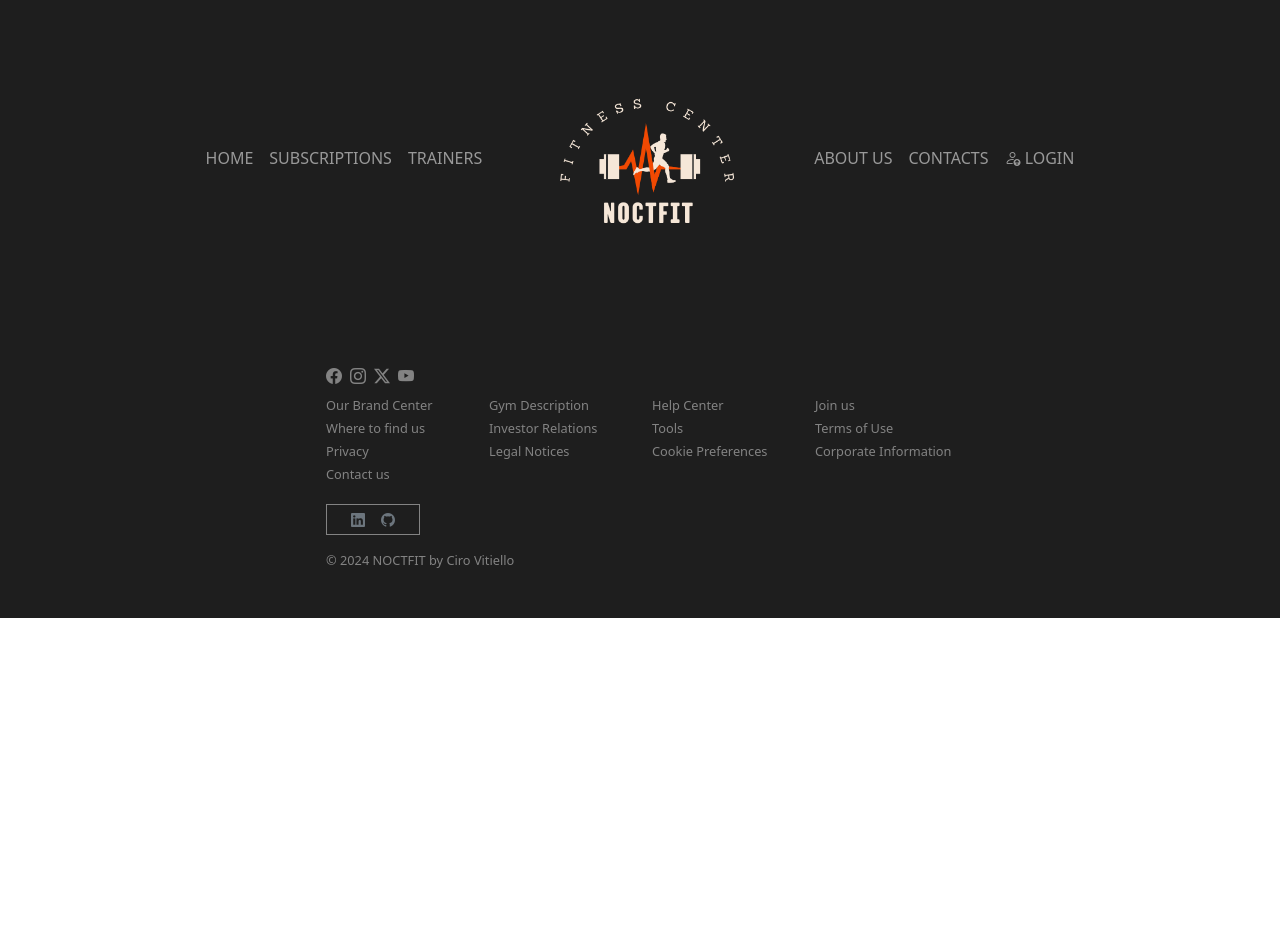
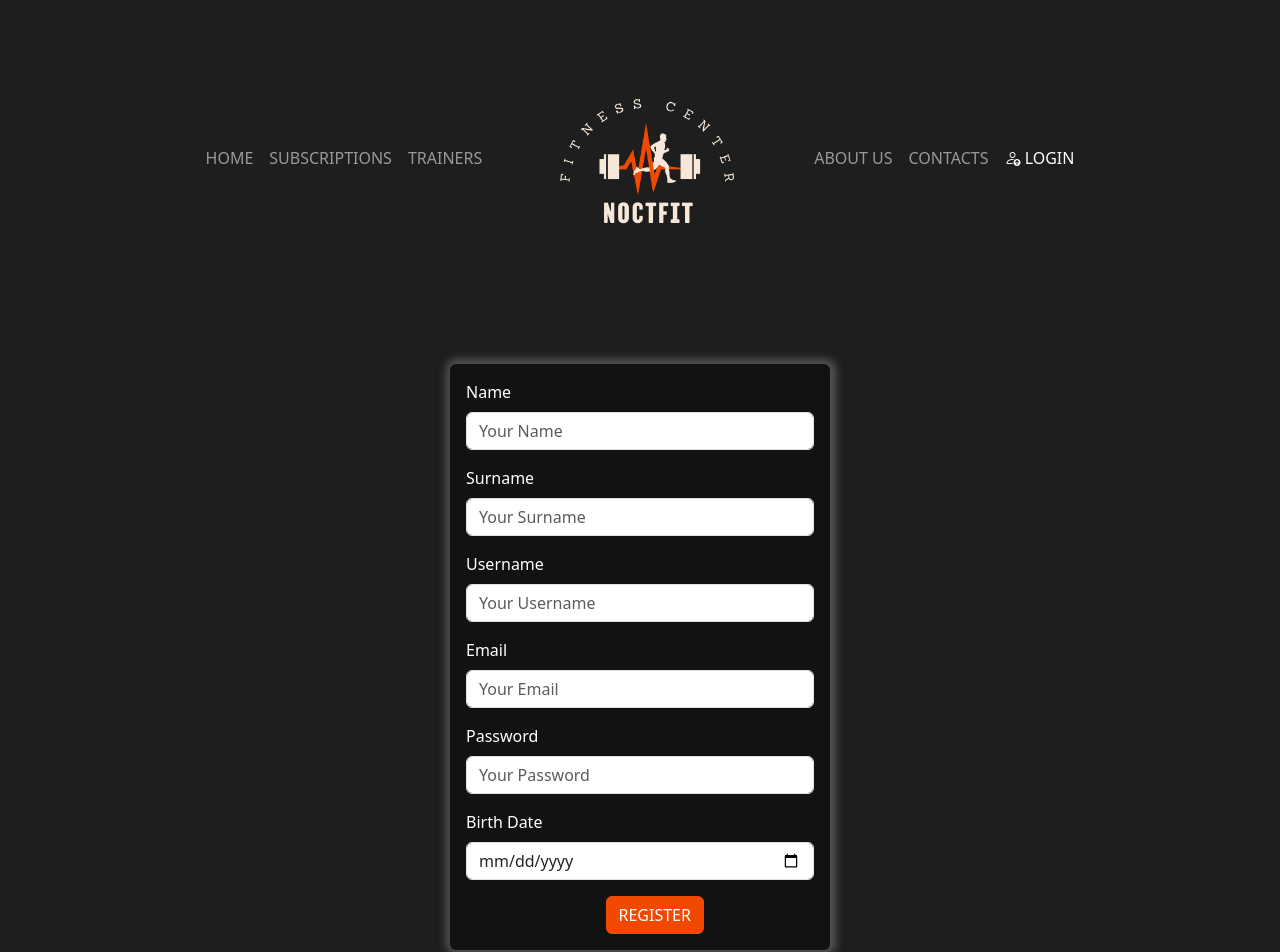
Before and after one commit to Nooxys/CapstoneFrontEnd, a React (Vite) app: page /register in a window 1280 px wide. Shown: the top 952 px of the page. Before the commit the page ends 800 px from the top, so only its background shows below. Built offline with nearby package versions, Linux system fonts and the light colour scheme.

Commit message:
vanilla creation of login and register page

```diff
--- a/src/App.jsx
+++ b/src/App.jsx
@@ -3,16 +3,18 @@ import CustomNavbar from './components/CustomNavbar'
 import CustomFooter from './components/CustomFooter'
 import LoginPage from './components/LoginPage'
 import NotFound from './components/NotFound'
+import RegisterPage from './components/RegisterPage'
 function App() {
   return (
     <>
       <BrowserRouter>
-        <body>
+        <body className="pageBody">
           <header>
             <CustomNavbar />
           </header>
           <Routes>
             <Route element={<LoginPage />} path="login" />
+            <Route element={<RegisterPage />} path="register" />
             <Route element={<NotFound />} path="*" />
           </Routes>
           <footer>
--- a/src/components/CustomNavbar.jsx
+++ b/src/components/CustomNavbar.jsx
@@ -69,7 +69,11 @@ function CustomNavbar() {
               CONTACTS
             </Link>
             <Link
-              className={location === '/login' ? 'nav-link active' : 'nav-link'}
+              className={
+                location === '/login' || location === '/register'
+                  ? 'nav-link active'
+                  : 'nav-link'
+              }
               to="/login"
             >
               <i className="bi bi-person-up"></i> LOGIN
--- a/src/components/LoginPage.jsx
+++ b/src/components/LoginPage.jsx
@@ -1,3 +1,48 @@
-const LoginPage = () => {}
+import { Container, Row, Col } from 'react-bootstrap'
+import Button from 'react-bootstrap/Button'
+import Form from 'react-bootstrap/Form'
+import { Link } from 'react-router-dom'
+
+const LoginPage = () => {
+  return (
+    <Container>
+      <Row className="justify-content-center my-5">
+        <Col xs={10} md={6} lg={4} className="formGrap rounded-2  p-3 ">
+          <Form>
+            <Form.Group className="mb-3" controlId="formBasicEmail">
+              <Form.Label className="text-white">Email</Form.Label>
+              <Form.Control type="email" placeholder="Enter email" />
+            </Form.Group>
+
+            <Form.Group className="mb-3" controlId="formBasicPassword">
+              <Form.Label className="text-white">Password</Form.Label>
+              <Form.Control type="password" placeholder="Password" />
+            </Form.Group>
+            <Form.Group
+              className="mb-3"
+              controlId="formBasicCheckbox"
+            ></Form.Group>
+            <Row className="justify-content-center">
+              <Col xs={3}>
+                <Button variant="primary" type="submit" className="text-white">
+                  LOGIN
+                </Button>
+              </Col>
+              <p className="text-center text-white pt-2">
+                Dont have an account yet?
+                <Link
+                  className="text-primary link-offset-2 link-underline link-underline-opacity-0 ms-1"
+                  to="/register"
+                >
+                  Register here!
+                </Link>
+              </p>
+            </Row>
+          </Form>
+        </Col>
+      </Row>
+    </Container>
+  )
+}
 
 export default LoginPage
--- /dev/null
+++ b/src/components/RegisterPage.jsx
@@ -0,0 +1,54 @@
+import { Button, Col, Container, Form, Row } from 'react-bootstrap'
+import { Link } from 'react-router-dom'
+
+const RegisterPage = () => {
+  return (
+    <Container>
+      <Row className="justify-content-center my-5">
+        <Col xs={10} md={6} lg={4} className="formGrap rounded-2  p-3 ">
+          <Form>
+            <Form.Group className="mb-3">
+              <Form.Label className="text-white">Name</Form.Label>
+              <Form.Control type="text" placeholder="Your Name" />
+            </Form.Group>
+
+            <Form.Group className="mb-3">
+              <Form.Label className="text-white">Surname</Form.Label>
+              <Form.Control type="text" placeholder="Your Surname" />
+            </Form.Group>
+            <Form.Group className="mb-3">
+              <Form.Label className="text-white">Username</Form.Label>
+              <Form.Control type="text" placeholder="Your Username" />
+            </Form.Group>
+            <Form.Group className="mb-3" controlId="formBasicEmail">
+              <Form.Label className="text-white">Email</Form.Label>
+              <Form.Control type="email" placeholder="Your Email" />
+            </Form.Group>
+            <Form.Group className="mb-3" controlId="formBasicPassword">
+              <Form.Label className="text-white">Password</Form.Label>
+              <Form.Control type="password" placeholder="Your Password" />
+            </Form.Group>
+            <Form.Group className="mb-3">
+              <Form.Label className="text-white">Birth Date</Form.Label>
+              <Form.Control type="date" placeholder="Your Birth Date " />
+            </Form.Group>
+
+            <Form.Group
+              className="mb-3"
+              controlId="formBasicCheckbox"
+            ></Form.Group>
+            <Row className="justify-content-center">
+              <Col xs={3}>
+                <Button variant="primary" type="submit" className="text-white">
+                  REGISTER
+                </Button>
+              </Col>
+            </Row>
+          </Form>
+        </Col>
+      </Row>
+    </Container>
+  )
+}
+
+export default RegisterPage
--- a/src/style/style.scss
+++ b/src/style/style.scss
@@ -1,7 +1,7 @@
 // COLORS
 
-// $primary: red;
-
+$primary: #f14902;
+$info: #f6e7d8;
 // CSS
 
 // PER IL FOOTER A BORDO PAGINA, AGIGUNGERE ANCHE FLEX-GROW-1 AL MAIN
@@ -10,6 +10,15 @@
 // #root {
 //   height: 100%;
 // }
+.formGrap {
+  background-color: rgb(19, 18, 18);
+  box-shadow: 1px 0px 8px 5px #545453;
+}
+
+.pageBody {
+  background-color: #1e1e1e;
+}
+
 .navBack {
   background-color: #1e1e1e;
 }
```
Also changed, not shown: src/style/style.css, 1 other file (tests, documents, lock files or other folders).
